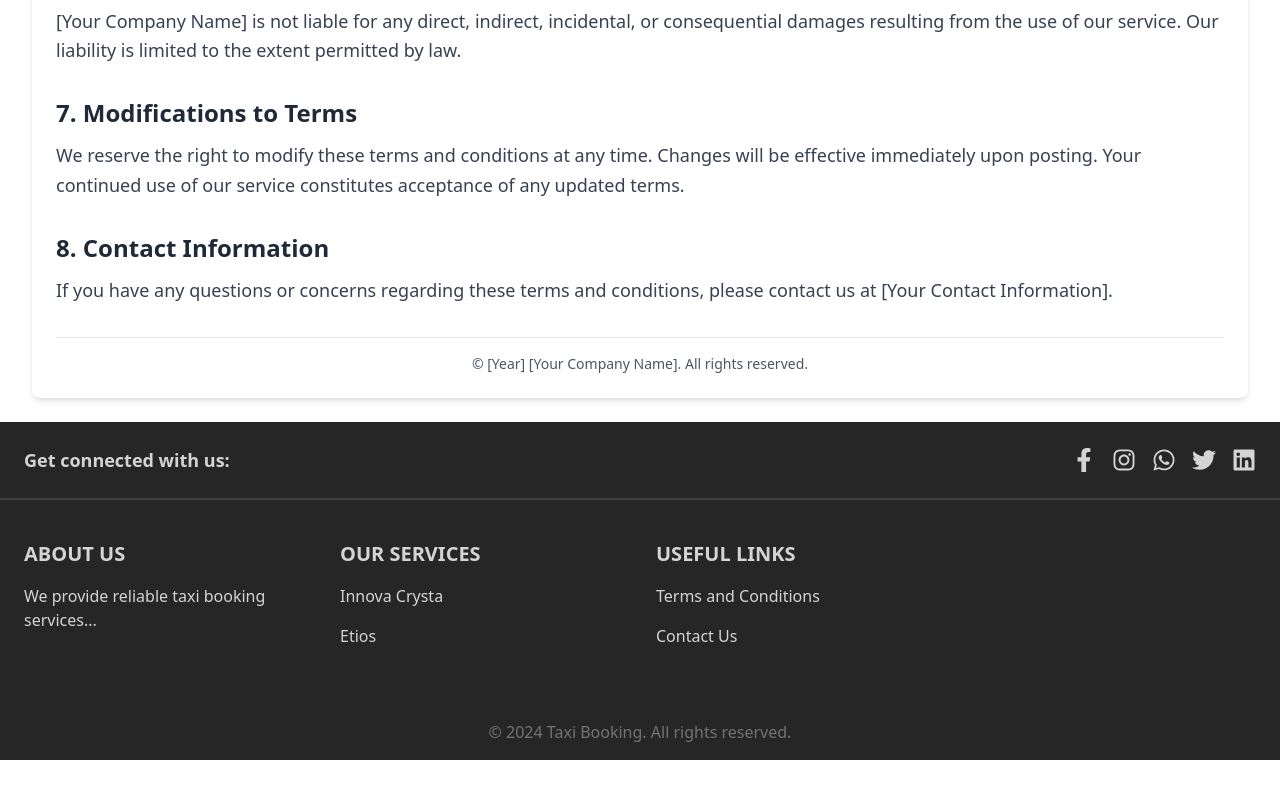
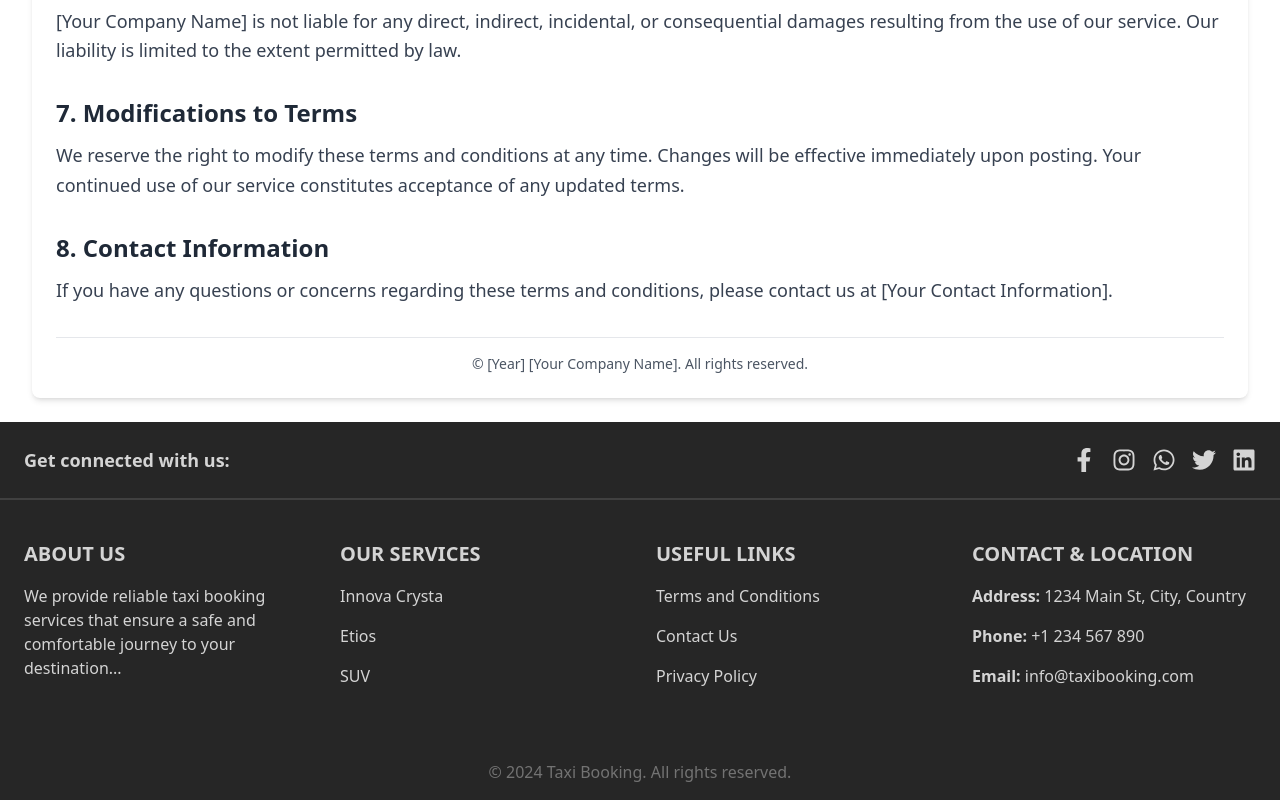
Before and after one commit to SwathiSherigar/Sri_prabha_taxi, a React (Vite) app: page /terms in a window 1280 px wide. Shown: the part 923-1723 px from the top of the page. Before the commit the page ends 1683 px from the top, so only its background shows below. Built offline with nearby package versions, Linux system fonts and the light colour scheme.

Commit message:
HandleLogoclick

```diff
--- a/src/Components/Footer.jsx
+++ b/src/Components/Footer.jsx
@@ -1,6 +1,7 @@
 import React from 'react';
 import { FaFacebookF, FaInstagram, FaWhatsapp, FaTwitter, FaLinkedin } from 'react-icons/fa';
 import { Link } from 'react-router-dom';
+
 export default function Footer() {
   const handleScrollToSection = (id) => {
     const element = document.getElementById(id);
@@ -39,19 +40,34 @@ export default function Footer() {
 
       <div className="mx-6 py-10 text-center md:text-left">
         <div className="grid grid-cols-1 gap-8 md:grid-cols-2 lg:grid-cols-4">
+          {/* About Us Section */}
           <div>
             <h6 className="mb-4 flex items-center justify-center font-semibold uppercase md:justify-start text-xl">About Us</h6>
-            <p>We provide reliable taxi booking services...</p>
+            <p>We provide reliable taxi booking services that ensure a safe and comfortable journey to your destination...</p>
           </div>
+
+          {/* Our Services Section */}
           <div>
             <h6 className="mb-4 flex justify-center font-semibold uppercase md:justify-start text-xl">Our Services</h6>
             <p className="mb-4"><a href="/services/innova-crysta" className="text-neutral-300 hover:underline">Innova Crysta</a></p>
             <p className="mb-4"><a href="/services/etios" className="text-neutral-300 hover:underline">Etios</a></p>
+            <p className="mb-4"><a href="/services/suv" className="text-neutral-300 hover:underline">SUV</a></p>
           </div>
+
+          {/* Useful Links Section */}
           <div>
             <h6 className="mb-4 flex justify-center font-semibold uppercase md:justify-start text-xl">Useful Links</h6>
             <p className="mb-4"><Link to="/terms" className="text-neutral-300 hover:underline">Terms and Conditions</Link></p>
             <p className="mb-4 cursor-pointer text-neutral-300 hover:underline" onClick={() => handleScrollToSection('contact')}>Contact Us</p>
+            <p className="mb-4"><Link to="/privacy" className="text-neutral-300 hover:underline">Privacy Policy</Link></p>
+          </div>
+
+          {/* Location & Contact Section */}
+          <div>
+            <h6 className="mb-4 flex justify-center font-semibold uppercase md:justify-start text-xl">Contact & Location</h6>
+            <p className="mb-4"><span className="font-semibold">Address:</span> 1234 Main St, City, Country</p>
+            <p className="mb-4"><span className="font-semibold">Phone:</span> +1 234 567 890</p>
+            <p className="mb-4"><span className="font-semibold">Email:</span> info@taxibooking.com</p>
           </div>
         </div>
       </div>
--- a/src/Components/Navbar.jsx
+++ b/src/Components/Navbar.jsx
@@ -55,7 +55,13 @@ const Navbar = () => {
       });
     }
   };
-
+  const handleLogoClick = () => {
+    if (!isHome) {
+      navigate('/');
+    } else {
+      window.scrollTo({ top: 0, behavior: 'smooth' });
+    }
+  };
   useEffect(() => {
     if (isHome && location.state && location.state.scrollTo) {
       scroller.scrollTo(location.state.scrollTo, {
@@ -71,7 +77,7 @@ const Navbar = () => {
       <div className="container mx-auto flex items-center justify-between">
         <div className="flex items-center">
           <div className="pr-6">
-            <img src={logo} alt="Logo" className="h-8 w-auto" />
+            <img src={logo} alt="Logo" className="h-8 w-auto" onClick={handleLogoClick} />
           </div>
           <motion.div className="flex flex-col items-start" initial="hidden" animate="visible">
             <motion.h1 className="text-xl font-bold text-white tracking-wide">Sri Prabha</motion.h1>
```
